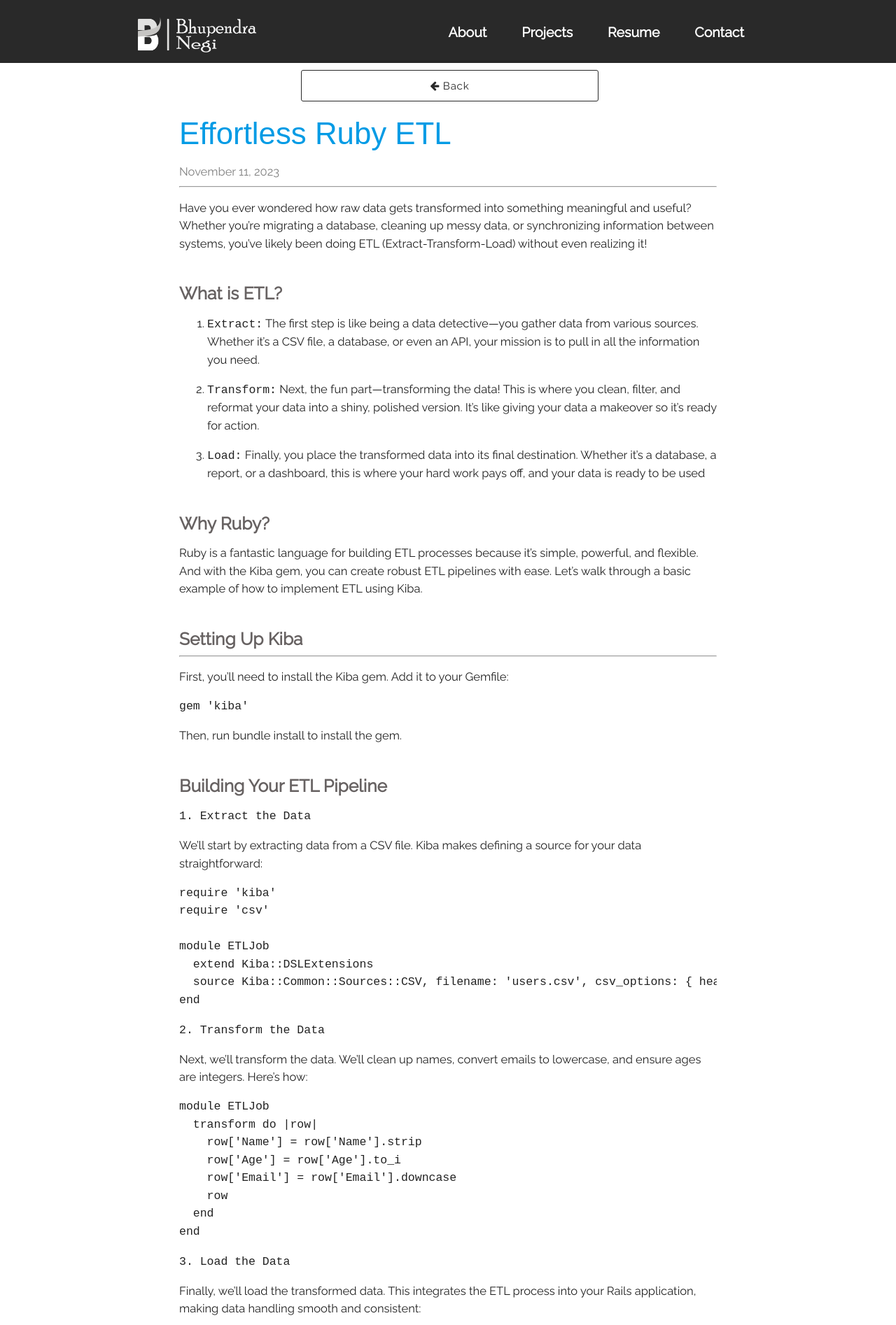
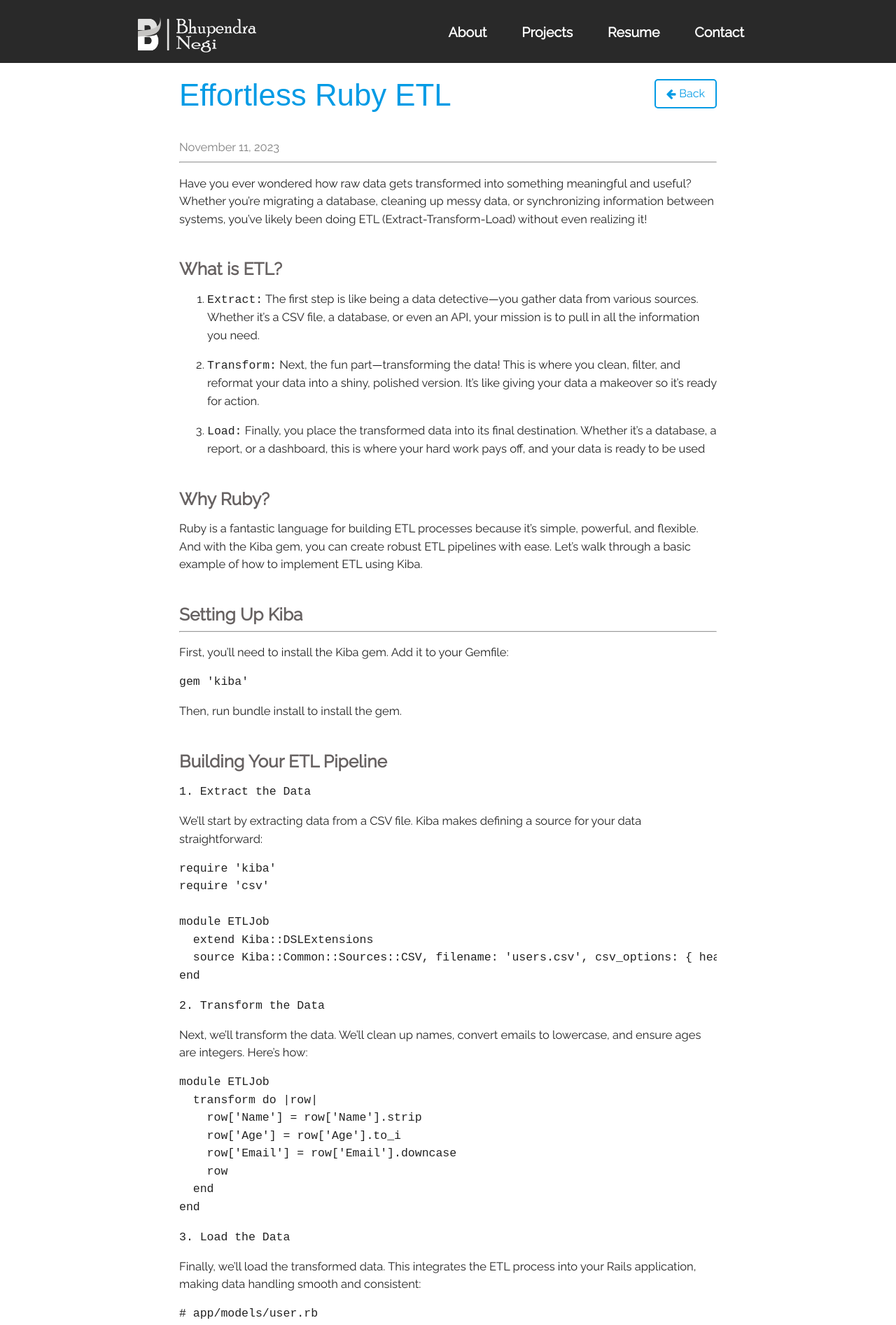
Before and after one commit to BhupendraNegi/bhupendranegi.github.io, a Jekyll site: the page built from _posts/2023-11-11-Effortless-Ruby-ETL.md, in a window 1280 px wide. Shown: the top 1894 px of the page at 70% size. Built offline with Jekyll 4.4.1, drawn with Linux system fonts in a browser that asks for light colours; nearby versions of some CDN libraries; comment, search, counter and statistics services are not loaded.

Commit message:
back button added

```diff
--- a/_layouts/post.html
+++ b/_layouts/post.html
@@ -2,19 +2,16 @@
 layout: site_layout
 comments: true
 ---
-<div class="row brand-logo">
-    <a href="{{ site.baseurl }}/blog">
-      <button class="fill col s2 offset-s2 m4 offset-m4">
-        <i class="fa fa-arrow-left" aria-hidden="true"></i>
-        Back
-        </button>
-    </a>
-</div>
+
 
 <article class="post">
+  <div class="back-title-container">
+    <h3>{{ page.title }}</h3>
+    <a href="{{ '/blog/' | relative_url }}" class="back-button">
+      <i class="fa fa-arrow-left" aria-hidden="true"></i>  Back
+    </a>
+  </div>
 
-
-  <h3>{{ page.title }}</h3>
   <div class="date">
     {{ page.date | date: "%B %e, %Y" }}
   </div>
--- a/assets/css/main.css
+++ b/assets/css/main.css
@@ -1540,4 +1540,35 @@ nav a.button-collapse i {
   border-color: #007bff;
 }
 
+/* Container for Back Button and Title */
+.back-title-container {
+  display: flex;
+  align-items: center;
+  justify-content: space-between;
+  gap: 10px;
+  margin-bottom: 20px;
+}
+
+/* Back Button Styling */
+.back-button {
+  display: inline-flex;
+  align-items: center;
+  gap: 5px;
+  padding: 6px 15px;
+  font-size: 16px;
+  color: #039be5;
+  text-decoration: none;
+  border: 2px solid #039be5;
+  border-radius: 5px;
+  transition: background-color 0.3s, color 0.3s;
+}
+
+.back-button:hover {
+  background-color: #039be5;
+  color: #fff;
+}
+
+.back-button i {
+  font-size: 16px;
+}
 /* Post Section End */
```
